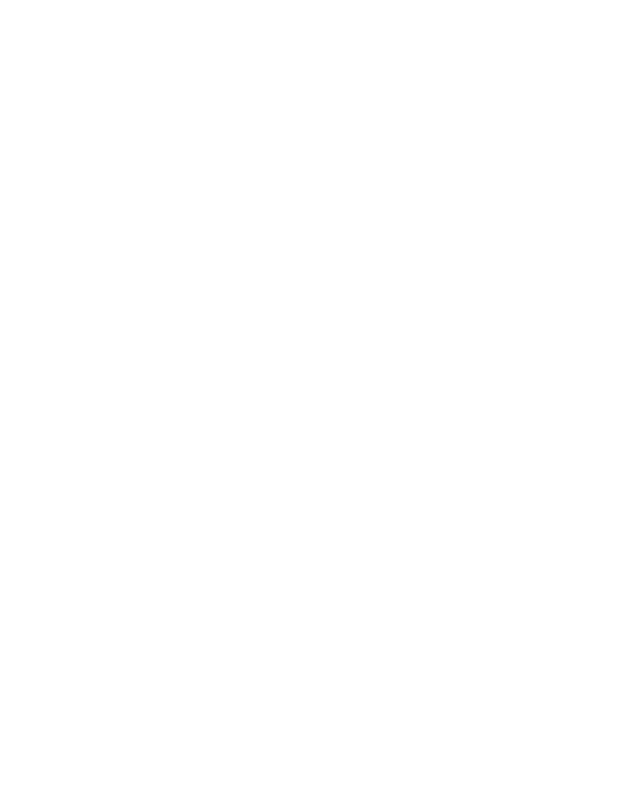
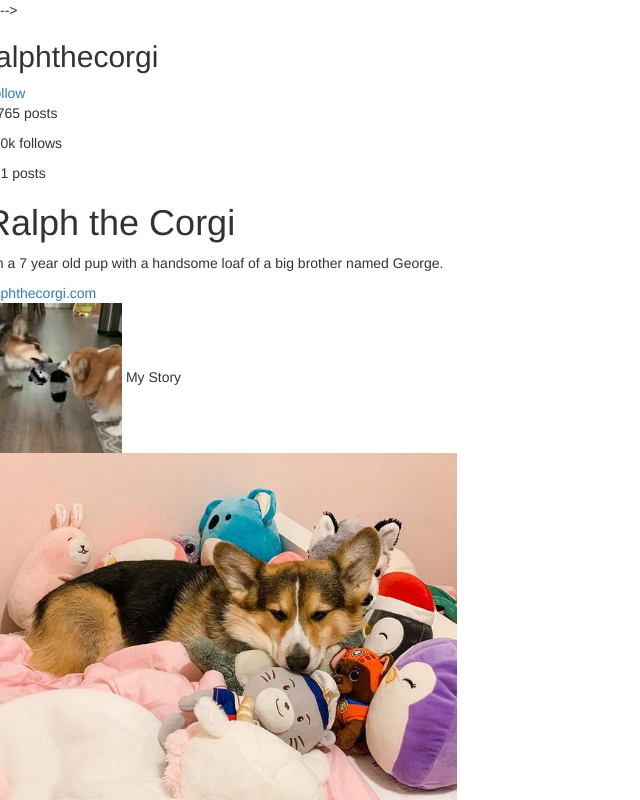
Before and after one commit to Kenludiaz/instagram-mocksite, a plain HTML site: page index.html in a window 1280 px wide. Shown: the whole page, without its empty margins (0-640 px from the left). Drawn offline with nearby package versions, Linux system fonts and the light colour scheme.

Commit message:
Adds html for homepage

```diff
--- a/index.html
+++ b/index.html
@@ -4,11 +4,35 @@
     <meta charset="UTF-8">
     <meta name="viewport" content="width=device-width, initial-scale=1.0">
     <title>Instagram</title>
+
+    <!-- Optional theme -->
+    <link rel="stylesheet" href="https://maxcdn.bootstrapcdn.com/bootstrap/3.3.7/css/bootstrap-theme.min.css" integrity="sha384-rHyoN1iRsVXV4nD0JutlnGaslCJuC7uwjduW9SVrLvRYooPp2bWYgmgJQIXwl/Sp" crossorigin="anonymous">
+
+    <!-- Latest compiled and minified JavaScript -->
+    <script src="https://maxcdn.bootstrapcdn.com/bootstrap/3.3.7/js/bootstrap.min.js" integrity="sha384-Tc5IQib027qvyjSMfHjOMaLkfuWVxZxUPnCJA7l2mCWNIpG9mGCD8wGNIcPD7Txa" crossorigin="anonymous"></script> -->
+    <link rel="stylesheet" href="./styles/index.css">
+    <link rel="stylesheet" href="https://maxcdn.bootstrapcdn.com/bootstrap/3.3.7/css/bootstrap.min.css" integrity="sha384-BVYiiSIFeK1dGmJRAkycuHAHRg32OmUcww7on3RYdg4Va+PmSTsz/K68vbdEjh4u" crossorigin="anonymous">
 </head>
 <body>
-    <div class="row"></div>
-    <div class="row"></div>
-    <div class="row"></div>
+    <div class="row info">
+        <h2>ralphthecorgi</h2>
+        <a href="">Follow</a>
+        <div class="numbers">
+            <p><span>2,765</span> posts</p>
+            <p><span>320k</span> follows</p>
+            <p><span>901</span> posts</p>
+        </div>
+        <h1>Ralph the Corgi</h1>
+        <p>I’m a 7 year old pup with a handsome loaf of a big brother named George.</p>
+        <a href="#">ralphthecorgi.com</a>
+    </div>
+    <div class="row">
+        <img src="./pictures/stories.jpg" alt="Picture of my story">
+        <span>My Story</span>
+    </div>
+    <div class="row">
+        <img src="./pictures/post_uncliked.png" alt="My new post">
+    </div>
     <div class="row"></div>
 </body>
 </html>
--- /dev/null
+++ b/styles/index.scss
@@ -0,0 +1,3 @@
+* {
+    margin: 0;
+}
```
Also changed, not shown: pictures/post_uncliked.png (added), pictures/stories.jpg (added), styles/index.css (added), styles/index.sass (deleted), 1 other file.
